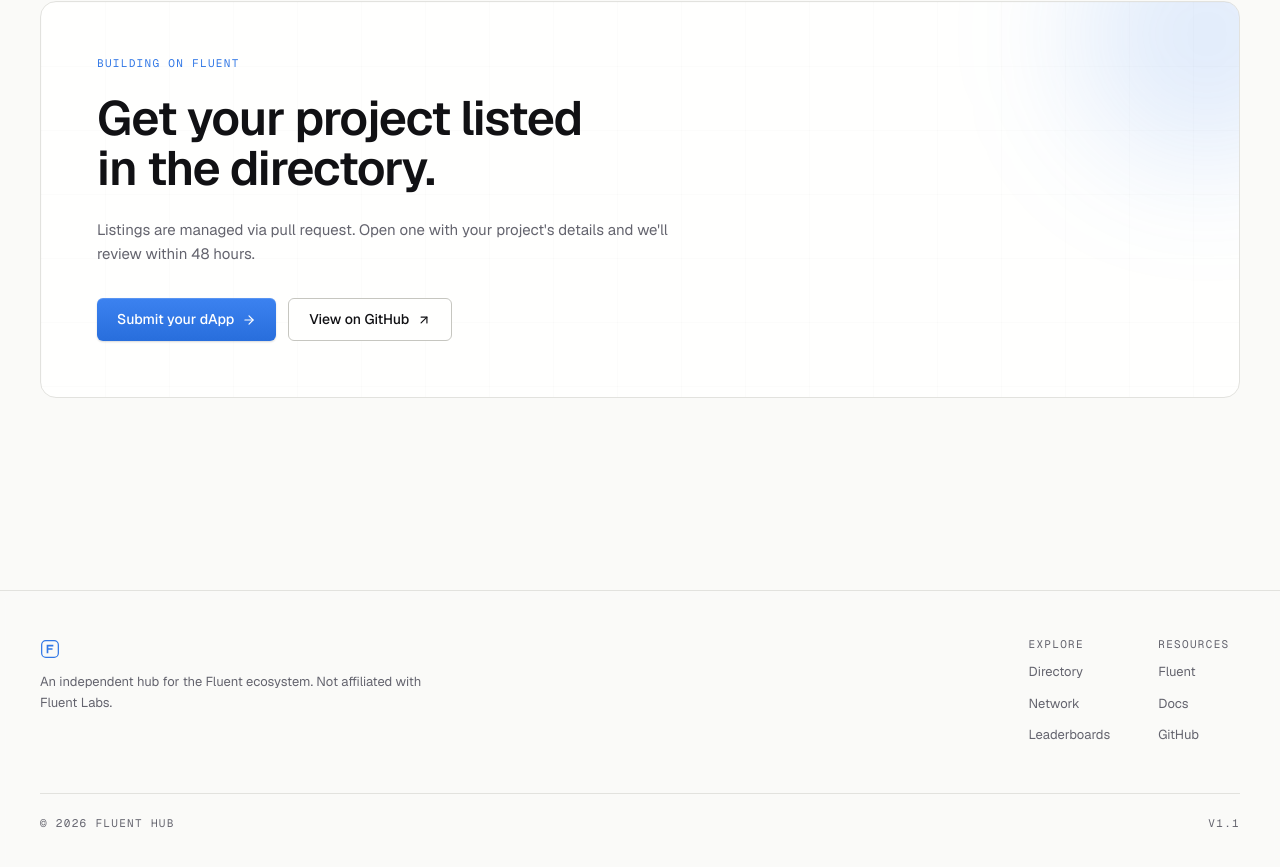
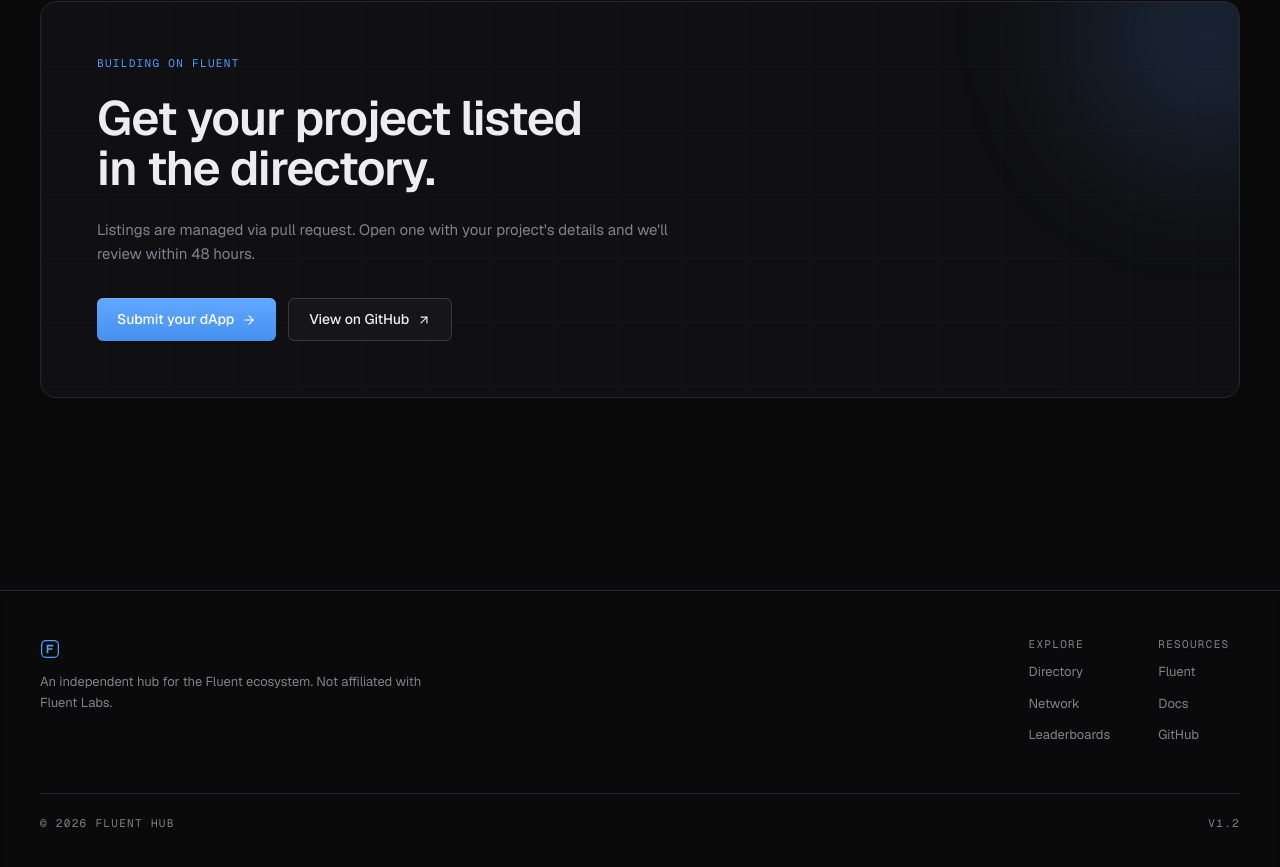
Before and after one commit to Afghanistan8/Fluent-Hub, a Next.js app: page / in a window 1280 px wide. Shown: the part 2869-3736 px from the top of the page. Built offline with nearby package versions, Linux system fonts and the light colour scheme; no server answers.

Commit message:
v1.2 dark mode + keep metrics-first hero

```diff
--- a/app/globals.css
+++ b/app/globals.css
@@ -4,21 +4,20 @@
 
 @layer base {
   :root {
-    /* Light mode - warm faded white, calibrated contrast */
-    --background: 250 250 248;
-    --background-elevated: 255 255 254;
-    --foreground: 17 17 20;
-    --muted: 243 243 240;
-    --muted-foreground: 100 100 110;
-    --subtle: 70 70 80;
-    --border: 226 226 222;
-    --border-strong: 198 198 192;
-    --accent: 50 120 230;
-    --accent-muted: 90 150 240;
-    --accent-foreground: 255 255 255;
-    --success: 30 150 90;
-    --warning: 200 140 30;
-    --danger: 210 60 60;
+    --background: 10 10 11;
+    --background-elevated: 16 16 18;
+    --foreground: 237 237 240;
+    --muted: 22 22 25;
+    --muted-foreground: 130 130 142;
+    --subtle: 175 175 185;
+    --border: 38 38 44;
+    --border-strong: 56 56 64;
+    --accent: 80 156 255;
+    --accent-muted: 60 110 200;
+    --accent-foreground: 250 250 252;
+    --success: 50 180 110;
+    --warning: 220 170 60;
+    --danger: 235 95 95;
   }
 
   * {
@@ -40,7 +39,7 @@
   }
 
   ::selection {
-    background: rgba(50, 120, 230, 0.18);
+    background: rgba(80, 156, 255, 0.28);
     color: rgb(var(--foreground));
   }
 
@@ -107,35 +106,34 @@
   }
   .status-dot-live {
     background: rgb(var(--success));
-    box-shadow: 0 0 0 3px rgba(30, 150, 90, 0.18);
+    box-shadow: 0 0 0 3px rgba(50, 180, 110, 0.14);
     animation: pulse 2.6s cubic-bezier(0.4, 0, 0.6, 1) infinite;
   }
   @keyframes pulse {
-    0%, 100% { box-shadow: 0 0 0 3px rgba(30, 150, 90, 0.18); }
-    50% { box-shadow: 0 0 0 6px rgba(30, 150, 90, 0.08); }
+    0%, 100% { box-shadow: 0 0 0 3px rgba(50, 180, 110, 0.14); }
+    50% { box-shadow: 0 0 0 6px rgba(50, 180, 110, 0.06); }
   }
   .status-dot-testnet {
     background: rgb(var(--warning));
-    box-shadow: 0 0 0 3px rgba(200, 140, 30, 0.18);
+    box-shadow: 0 0 0 3px rgba(220, 170, 60, 0.14);
   }
   .status-dot-coming-soon {
     background: rgb(var(--accent));
-    box-shadow: 0 0 0 3px rgba(50, 120, 230, 0.18);
+    box-shadow: 0 0 0 3px rgba(80, 156, 255, 0.14);
   }
   .status-dot-deprecated {
     background: rgb(var(--muted-foreground));
   }
 
-  /* Card - hairline border, subtle hover */
   .card {
     border: 1px solid rgb(var(--border));
     border-radius: 12px;
     background: rgb(var(--background-elevated));
-    transition: border-color 200ms ease-out, background-color 200ms ease-out, box-shadow 200ms ease-out;
+    transition: border-color 200ms ease-out, background-color 200ms ease-out;
   }
   .card:hover {
     border-color: rgb(var(--border-strong));
-    box-shadow: 0 1px 2px rgba(0, 0, 0, 0.04), 0 4px 8px rgba(0, 0, 0, 0.02);
+    background: rgb(var(--muted));
   }
 
   .data-grid {
@@ -147,11 +145,10 @@
     border: 1px solid rgb(var(--border));
   }
 
-  /* Buttons calibrated for light mode */
   .btn-primary {
-    background: linear-gradient(180deg, rgb(60, 130, 240) 0%, rgb(40, 110, 220) 100%);
+    background: linear-gradient(180deg, rgb(96, 168, 255) 0%, rgb(70, 145, 240) 100%);
     color: white;
-    box-shadow: 0 1px 0 rgba(255, 255, 255, 0.15) inset, 0 1px 2px rgba(0, 0, 0, 0.15);
+    box-shadow: 0 1px 0 rgba(255, 255, 255, 0.1) inset, 0 1px 2px rgba(0, 0, 0, 0.2);
     transition: filter 160ms ease-out, transform 160ms ease-out;
   }
   .btn-primary:hover {
@@ -163,14 +160,14 @@
   }
 
   .btn-secondary {
-    background: rgb(var(--background-elevated));
+    background: rgb(var(--muted));
     border: 1px solid rgb(var(--border-strong));
     color: rgb(var(--foreground));
     transition: background-color 160ms ease-out, border-color 160ms ease-out;
   }
   .btn-secondary:hover {
-    background: rgb(var(--muted));
-    border-color: rgb(176, 176, 170);
+    background: rgb(var(--background-elevated));
+    border-color: rgb(96, 96, 110);
   }
 
   .reveal {
@@ -193,11 +190,10 @@
     to { transform: translateX(-50%); }
   }
 
-  /* Subtle grid - dark lines on white */
   .grid-bg {
     background-image:
-      linear-gradient(to right, rgba(0, 0, 0, 0.025) 1px, transparent 1px),
-      linear-gradient(to bottom, rgba(0, 0, 0, 0.025) 1px, transparent 1px);
+      linear-gradient(to right, rgba(255, 255, 255, 0.025) 1px, transparent 1px),
+      linear-gradient(to bottom, rgba(255, 255, 255, 0.025) 1px, transparent 1px);
     background-size: 64px 64px;
   }
 
--- a/app/layout.tsx
+++ b/app/layout.tsx
@@ -15,7 +15,7 @@ export const metadata: Metadata = {
 
 export default function RootLayout({ children }: { children: React.ReactNode }) {
   return (
-    <html lang="en" className={`${GeistSans.variable} ${GeistMono.variable}`}>
+    <html lang="en" className={`${GeistSans.variable} ${GeistMono.variable} dark`}>
       <body className="font-sans">
         <BackgroundRings />
         <Nav />
@@ -29,8 +29,6 @@ export default function RootLayout({ children }: { children: React.ReactNode })
 /**
  * Stylized geometric reference to Fluent's blended execution motif.
  * Three overlapping rings represent the three VMs (EVM + SVM + Wasm).
- * Positioned bottom-right at low opacity as decorative atmosphere.
- * Not Fluent's actual logo — a defensible visual reference to their thesis.
  */
 function BackgroundRings() {
   return (
@@ -167,7 +165,7 @@ function Footer() {
         </div>
         <div className="mt-12 flex items-center justify-between border-t border-border pt-6">
           <span className="eyebrow">© 2026 Fluent Hub</span>
-          <span className="eyebrow">v1.1</span>
+          <span className="eyebrow">v1.2</span>
         </div>
       </div>
     </footer>
```
